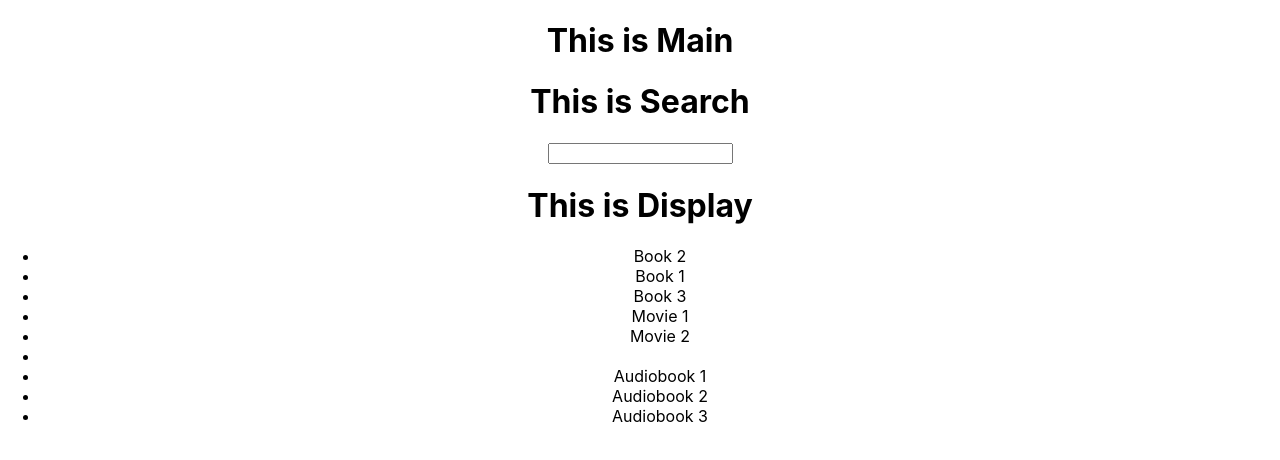
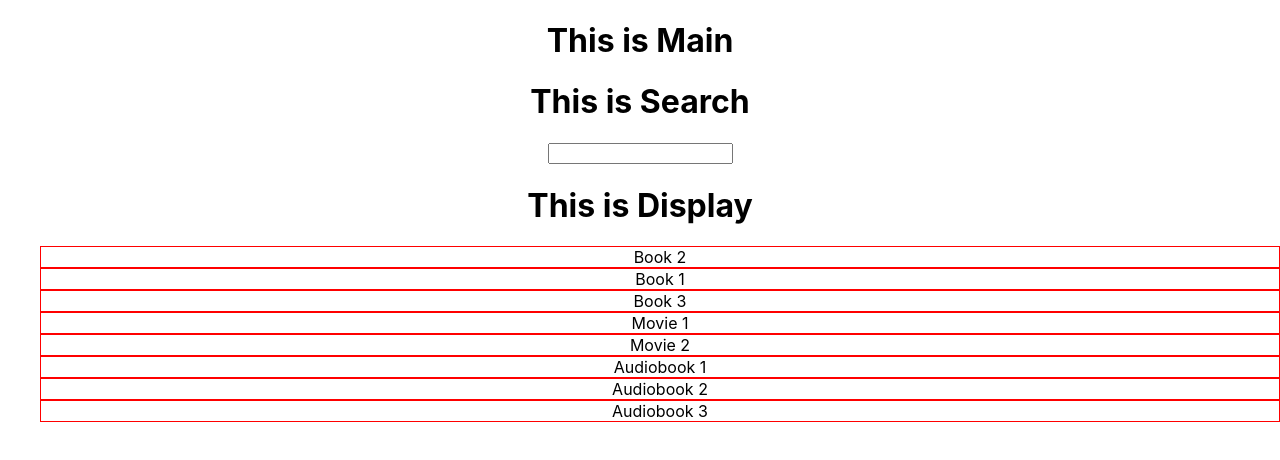
Before and after one commit to bigvicbetts/capstone-1, a React (Create React App) app in the folder capstone-app/: page / in a window 1280 px wide. Shown: the top 460 px of the page. Built offline with nearby package versions, Linux system fonts and the light colour scheme.

Commit message:
Completely refined display and search capabilities

```diff
--- a/capstone-app/src/App.css
+++ b/capstone-app/src/App.css
@@ -2,37 +2,6 @@
   text-align: center;
 }
 
-.App-logo {
-  height: 40vmin;
-  pointer-events: none;
+.item {
+  border: solid red thin;
 }
-
-@media (prefers-reduced-motion: no-preference) {
-  .App-logo {
-    animation: App-logo-spin infinite 20s linear;
-  }
-}
-
-.App-header {
-  background-color: #282c34;
-  min-height: 100vh;
-  display: flex;
-  flex-direction: column;
-  align-items: center;
-  justify-content: center;
-  font-size: calc(10px + 2vmin);
-  color: white;
-}
-
-.App-link {
-  color: #61dafb;
-}
-
-@keyframes App-logo-spin {
-  from {
-    transform: rotate(0deg);
-  }
-  to {
-    transform: rotate(360deg);
-  }
-}
--- a/capstone-app/src/components/Display.jsx
+++ b/capstone-app/src/components/Display.jsx
@@ -14,15 +14,19 @@ function Display(props) {
 
     }
 
-    console.log(props.searchResult.toUpperCase());
+
+
+    console.log(props.searchResult);
 
     return (
         <div>
             <h1>This is Display</h1>
             <ul>
-            {props.inventory.map((item, i) => <li key={i}>
+            {props.display.map((item, i) => <div key={i} className='item'>
+            <li style={{listStyle: 'none'}}>
                 {returnName(item)}
-            </li>)}
+            </li>
+            </div> )}
             </ul>
         </div>
     )
--- a/capstone-app/src/components/Main.jsx
+++ b/capstone-app/src/components/Main.jsx
@@ -6,6 +6,7 @@ function Main() {
 
     const [inventory, setInventory] = useState([{
         Name: 'Book 2',
+        NameUpper: 'BOOK 2',
         Serial: 'LIT2',
         Price: 500,
         Manufacturer: 'Isaac Asimov',
@@ -14,6 +15,7 @@ function Main() {
     },
     {
         Name: 'Book 1',
+        NameUpper: 'BOOK 1',
         Serial: 'LIT1',
         Price: 1000,
         Manufacturer: 'Douglas Adams',
@@ -22,6 +24,7 @@ function Main() {
     },
     {
         Name: 'Book 3',
+        NameUpper: 'BOOK 3',
         Serial: 'LIT3',
         Price: 1500,
         Manufacturer: 'Dave Barry',
@@ -30,6 +33,7 @@ function Main() {
     },
     {
         Name: 'Movie 1',
+        NameUpper: 'MOVIE 1',
         Serial: 'MOV1',
         Price: 1000,
         Manufacturer: 'Disney',
@@ -38,6 +42,7 @@ function Main() {
     },
     {
         Name: 'Movie 2',
+        NameUpper: 'MOVIE 2',
         Serial: 'MOV2',
         Price: 500,
         Manufacturer: 'Pixar',
@@ -46,6 +51,7 @@ function Main() {
     },
     {
         Name: 'Movie 3',
+        NameUpper: 'MOVIE 3',
         Serial: 'MOV3',
         Price: 1000,
         Manufacturer: 'Universal Studios',
@@ -54,6 +60,7 @@ function Main() {
     },
     {
         Name: 'Audiobook 1',
+        NameUpper: 'AUDIOBOOK 1',
         Serial: 'AUD1',
         Price: 500,
         Manufacturer: 'Douglas Adams',
@@ -62,6 +69,7 @@ function Main() {
     },
     {
         Name: 'Audiobook 2',
+        NameUpper: 'AUDIOBOOK 2',
         Serial: 'AUD2',
         Price: 1000,
         Manufacturer: 'Isaac Asimov',
@@ -70,6 +78,7 @@ function Main() {
     },
     {
         Name: 'Audiobook 3',
+        NameUpper: 'AUDIOBOOK 3',
         Serial: 'AUD1',
         Price: 1500,
         Manufacturer: 'Herman Melville',
@@ -85,11 +94,15 @@ function Main() {
         setSearchResult(result);
     }
 
+    const displayResut = inventory.filter(function(item) {
+        return item.Quantity > 0 && item.NameUpper.includes(searchResult)
+    })
+
     return (
         <div>
             <h1>This is Main</h1>
             <Search searchResult={getSearchResult}/>
-            <Display inventory={inventory} searchResult={searchResult}/>
+            <Display display={displayResut} searchResult={searchResult}/>
         </div>
     )
 }
--- a/capstone-app/src/components/Search.jsx
+++ b/capstone-app/src/components/Search.jsx
@@ -3,7 +3,7 @@ import React from 'react'
 function Search(props) {
 
     const sendSearch = (e) => {
-        props.searchResult(e.target.value);
+        props.searchResult(e.target.value.toUpperCase());
     }
 
     return (
```
